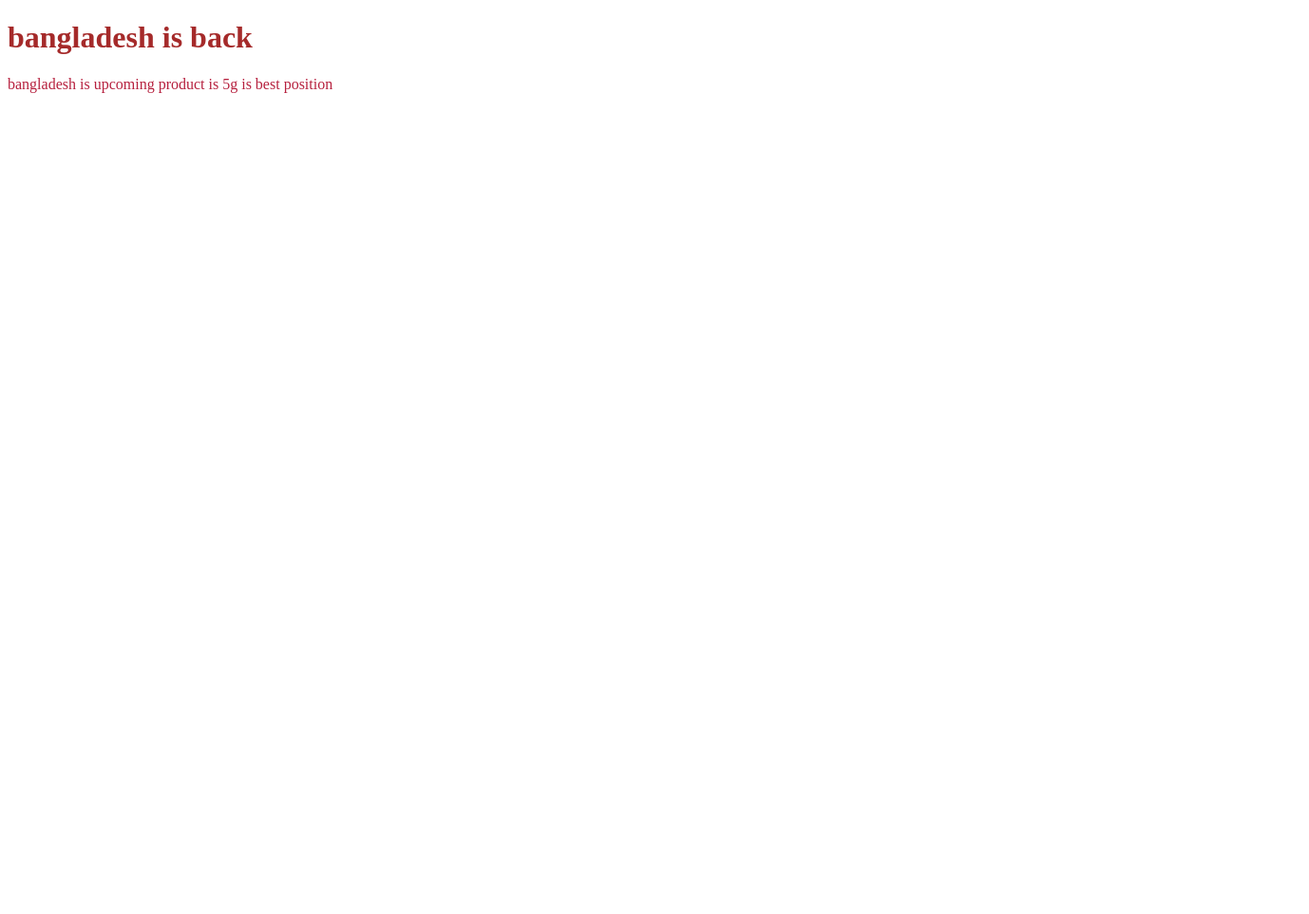
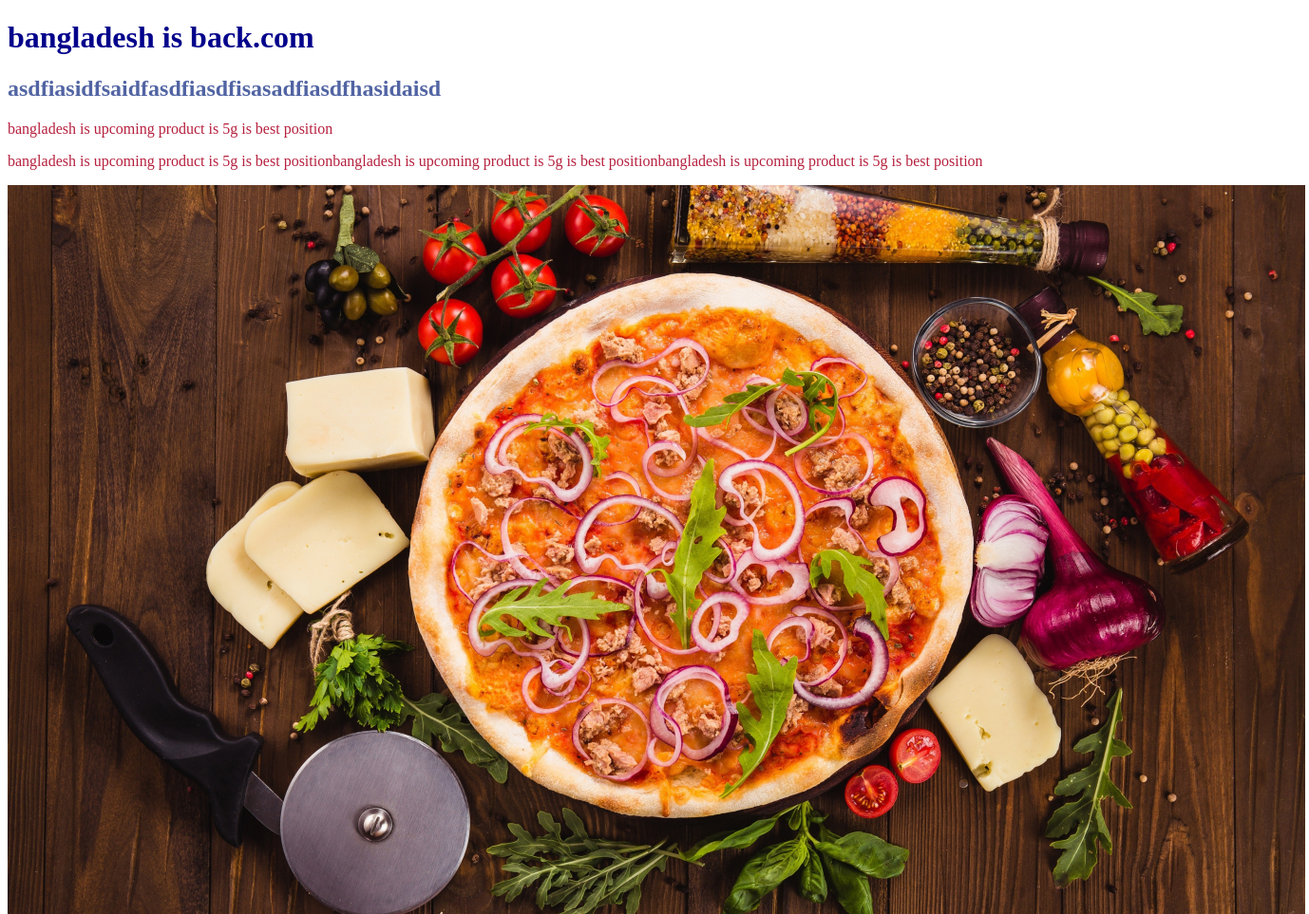
Before and after one commit to tanvir4488/my-fourth-repo, a plain HTML site: page index.htm in a window 1280 px wide. Shown: the top 963 px of the page at 95% size, 1378 px wide, since content can reach past the window. Before the commit the page ends 800 px from the top, so only its background shows below. Drawn offline with Linux system fonts and the light colour scheme.

Commit message:
pic file

```diff
--- a/index.htm
+++ b/index.htm
@@ -8,7 +8,16 @@
     <link rel="stylesheet" href="style.css">
 </head>
 <body>
-    <h1>bangladesh is back</h1>
+    <h1 class="blog">bangladesh is back.com</h1>
+    <h2>asdfiasidfsaidfasdfiasdfisasadfiasdfhasidaisd</h2>
     <p>bangladesh is upcoming product is 5g is best position</p>
+   <p>bangladesh is upcoming product is 5g is best positionbangladesh is upcoming product is 5g is best positionbangladesh is upcoming product is 5g is best position</p>
+
+<img src="food-pizza-baking.jpg" alt="food bangladesh">
+<img src="tanvir.jpg" alt="boss">
 </body>
+
+
+
+
 </html>
--- a/style.css
+++ b/style.css
@@ -1,6 +1,12 @@
 h1{
-    color: brown;
+    color: #16108a;
 }
 p{
     color: rgb(182, 32, 62);
 }
+h2{
+    color: rgba(15, 41, 128, 0.726);
+}
+.blog{
+    color: darkblue;
+}
```
Also changed, not shown: 2.png (added), food-pizza-baking.jpg (added), tanvir.jpg (added).
